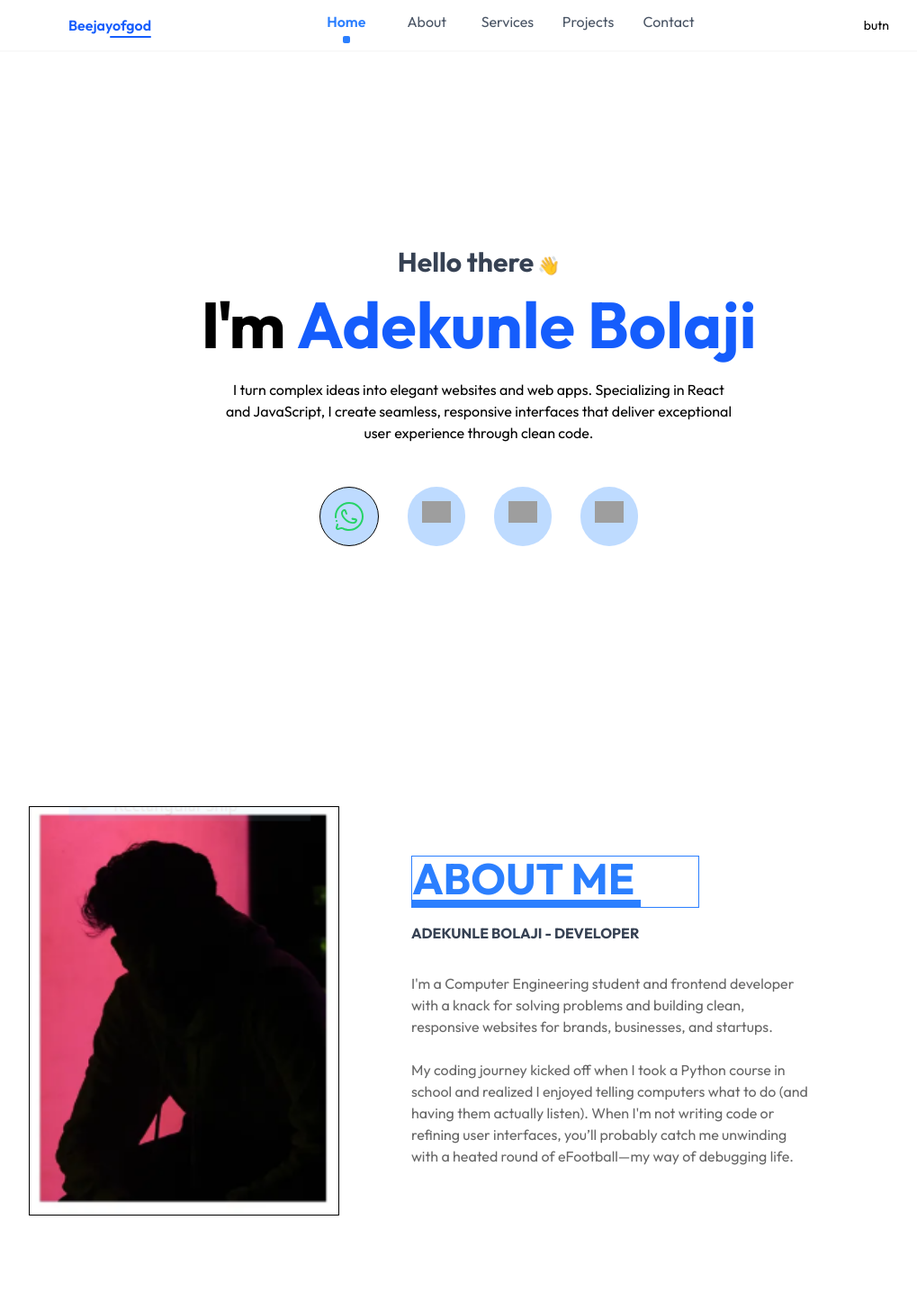
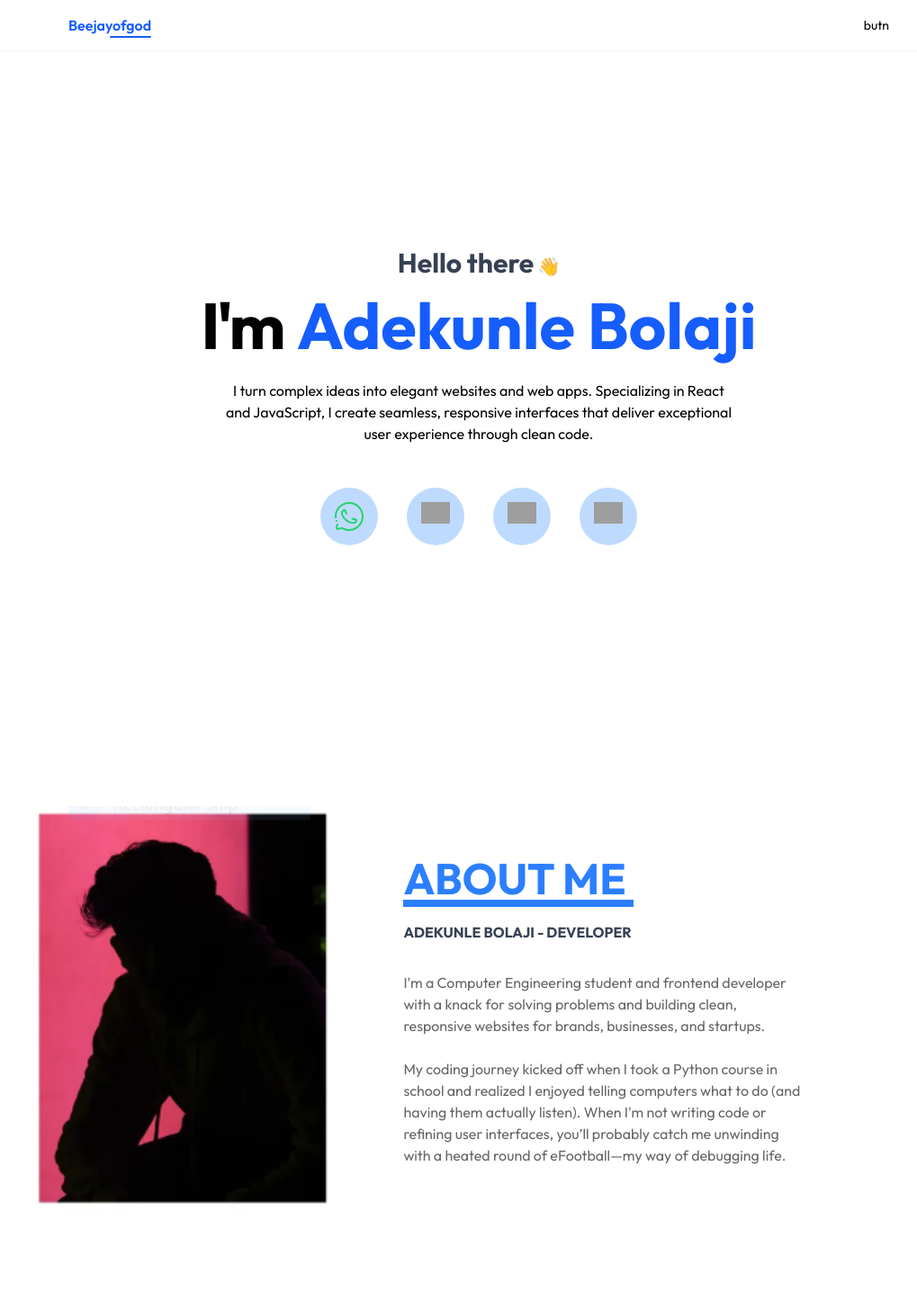
Before and after one commit to BEEJAYOFGOD/portfolio, a React (Vite) app: page / in a window 1280 px wide. Shown: the top 1446 px of the page at 90% size, without its empty margins (108-1127 px from the left). Built offline with nearby package versions, Linux system fonts and the light colour scheme; grey boxes are pictures that could not be loaded.

Commit message:
it's coming altogether

```diff
--- a/src/components/Navbar.jsx
+++ b/src/components/Navbar.jsx
@@ -1,27 +1,59 @@
 import { NavLink, Link } from "react-router-dom";
 import { useNavContext } from "../context/navContext";
+import { useEffect, useState } from "react";
+import { LucideCross } from "lucide-react";
 
 const Navbar = () => {
     const { handleClick, active, spin, Links } = useNavContext();
+    const [openNav, setOpenNav] = useState(false);
+
+    useEffect(() => {
+        if (openNav) {
+            document.body.classList.add(
+                "overflow-hidden",
+                "h-screen",
+                "fixed",
+                "w-full"
+            );
+        }
+    }, [openNav]);
 
     return (
         <>
-            <header className="hidden md:flex fixed top-0 border-gray-200 md:backdrop-blur-md  justify-between items-center px-46 w-full text-sm shadow-xs z-50">
+            <header className="flex fixed top-0 border-gray-200 md:backdrop-blur-md  justify-between items-center md:px-46 p-4 bg-white/90 w-full text-sm shadow-xs z-50">
                 <Link
-                    className="text-blue-600 text-base flex relative flex-col font-semibold after:content-[''] after:right-0 after:top-6 after:bottom-0 after:transition-all after:ease-in-out duration-[3s] after:w-1/2 after:absolute after:h-[2px] hover:after:w-full after:bg-blue-600 after:rounded-full"
+                    className="text-blue-600 text-base flex relative flex-col font-semibold after:content-[''] after:right-0 after:top-6 after:bottom-0 after:transition-all after:ease-in-out duration-[3s] after:w-1/2 after:absolute after:h-[2px] md:hover:after:w-full md:after:bg-blue-600 after:rounded-full"
                     to="/"
                 >
                     Beejayofgod
                 </Link>
 
-                <nav className="flex flex-col p-2">
-                    <ul className="flex py-1 [&>*]:flex-1 [&>*]:text-center capitalize w-md">
+                <nav
+                    className={`flex flex-col md:p-2 p-4 fixed md:static md:h-fit md:w-fit top-0 right-0 h-screen overflow-hidden  bg-white ${
+                        openNav ? "w-2/3" : "hidden"
+                    } `}
+                >
+                    <p
+                        onClick={() => {
+                            setOpenNav(!openNav);
+                            document.body.classList.remove(
+                                "overflow-hidden",
+                                "h-screen",
+                                "fixed",
+                                "w-full"
+                            );
+                        }}
+                        className="text-2xl text-right border transition pr-2"
+                    >
+                        +
+                    </p>
+                    <ul className="flex py-1 md:[&>*]:flex-1 [&>*]:text-center md:flex-row flex-col gap-4 items-start capitalize md:w-md w-full  ">
                         {Links.map((link, index) => (
                             <li
                                 key={index}
-                                className={`transition-colors ease-in-out text-base duration-700 hover:text-blue-400 cursor-pointer capitalize ${
+                                className={`transition-colors ease-in-out text-base w-full duration-700  hover:text-blue-400 cursor-pointer capitalize ${
                                     active === index
-                                        ? "text-blue-500 font-semibold"
+                                        ? "text-blue-500 font-semibold bg-gray-300 rounded-md p-3"
                                         : "text-gray-600"
                                 }`}
                             >
@@ -31,7 +63,7 @@ const Navbar = () => {
                                         e.preventDefault();
                                         handleClick(index, e);
                                     }}
-                                    className="w-full h-full focus:outline-none capitalize"
+                                    className="w-full md:inline flex justify-start h-full focus:outline-none capitalize "
                                     type="button"
                                 >
                                     {link.name}
@@ -40,7 +72,7 @@ const Navbar = () => {
                         ))}
                     </ul>
 
-                    <div className="flex w-full">
+                    <div className="md:flex hidden w-full ">
                         <div
                             style={{
                                 transform: `translateX(${active * 100}%)`,
@@ -48,14 +80,22 @@ const Navbar = () => {
                             className=" w-1/5 transition-all duration-[350ms] ease-in-out"
                         >
                             <div
-                                className={`h-2 rounded-xs w-2 mx-auto  bg-blue-500 ${
+                                className={`h-2 rounded-xs aspect-square mx-auto  bg-blue-500 ${
                                     spin ? "animate-spin duration-500" : ""
                                 }`}
                             />
                         </div>
                     </div>
                 </nav>
-                <button className="theme-switcher">butn</button>
+                <div>
+                    <button className="theme-switcher">butn</button>
+                    <button>
+                        <LucideCross
+                            onClick={() => setOpenNav(!openNav)}
+                            className="text-2xl md:hidden"
+                        />
+                    </button>
+                </div>
             </header>
         </>
     );
--- a/src/pages/Portfolio.jsx
+++ b/src/pages/Portfolio.jsx
@@ -17,9 +17,8 @@ const Portfolio = () => {
     useEffect(() => {
         const sections = document.querySelectorAll("[data-section]");
 
-        const isMobile = true;
-
-        console.log(sections);
+        // Detect if the screen is mobile using matchMedia
+        const isMobile = window.matchMedia("(max-width: 768px)").matches;
 
         const observer = new IntersectionObserver(
             (entries) => {
@@ -29,11 +28,13 @@ const Portfolio = () => {
                         const section =
                             entry.target.getAttribute("data-section");
 
-                        // history.pushState(
-                        //     null,
-                        //     "",
-                        //     `${section == "home" ? "/" : `#${section}`}`
-                        // );
+                        if (!isMobile) {
+                            history.pushState(
+                                null,
+                                "",
+                                `${section == "home" ? "/" : `#${section}`}`
+                            );
+                        }
 
                         let sectionIndex = Array.from(Links).findIndex(
                             (obj) => obj.name === section
@@ -82,7 +83,7 @@ const Portfolio = () => {
 
             <div className="md:w-[1000px] mx-auto  max-w-screen overflow-hidden">
                 <section
-                    className="relative flex items-center justify-center flex-col md:min-h-screen pt-36 md:py-0"
+                    className="relative flex items-center justify-center flex-col min-h-screen md:py-0"
                     id="home"
                     data-section="home"
                 >
@@ -95,7 +96,7 @@ const Portfolio = () => {
                         <span className="tracking-tighter  md:text-7xl flex text-4xl">
                             I'm
                         </span>
-                        <span className="role  ml-4  md:text-7xl flex text-4xl  relative   text-blue-600  after:absolute after:left-4 after:h-20 after:w-full after:border-l-3 after:border-blue-500 after:bg-white ">
+                        <span className="role  md:ml-4 ml-2  md:text-7xl flex text-4xl  relative   text-blue-600  after:absolute after:left-4 after:h-20 after:w-full after:border-l-3 after:border-blue-500 after:bg-white ">
                             {role}
                         </span>
                     </span>
@@ -107,10 +108,10 @@ const Portfolio = () => {
                         experience through clean code.
                     </p>
 
-                    <div className="flex gap-8 pt-12">
+                    <div className="flex md:gap-8 gap-4 md:pt-12 pt-28">
                         <a
                             href="https://wa.me/2348130639734"
-                            className="bg-blue-200 md:p-4 p-3 rounded-full hover:bg-blue-300/80 transition duration-300 hover:-translate-y-2 hover:transition-all hover:ease-in-out ease-in border"
+                            className="bg-blue-200 md:p-4 p-3 rounded-full hover:bg-blue-300/80 transition duration-300 hover:-translate-y-2 hover:transition-all hover:ease-in-out ease-in "
                         >
                             <img
                                 className="w-8 m-auto"
@@ -149,11 +150,15 @@ const Portfolio = () => {
                     data-section="about"
                     className="flex md:flex-row flex-col py-24 gap-12 "
                 >
-                    <div className="border">
-                        <img className="w-sm mx-auto" src={myPic} alt="" />
+                    <div className="">
+                        <img
+                            className="w-sm mx-auto hidden md:flex"
+                            src={myPic}
+                            alt=""
+                        />
                     </div>
-                    <div className="w-2xl my-auto px-8">
-                        <h2 className="text-blue-500 w-xs pb-2 md:text-5xl text-3xl relative font-bold  after:absolute after:bottom-0  after:left-0 after:content-['']  after:h-2 md:after:w-4/5 after:w-1/2 after:bg-blue-500  border">
+                    <div className="w-2xl my-auto px-6">
+                        <h2 className="text-blue-500 w-xs pb-2 md:text-5xl text-3xl relative font-bold  after:absolute after:bottom-0  after:left-0 after:content-['']  after:h-2 md:after:w-4/5 after:w-1/2 after:bg-blue-500 ">
                             ABOUT ME
                         </h2>
                         <p className=" font-bold mt-4 text-gray-700">
@@ -180,16 +185,16 @@ const Portfolio = () => {
                     id="services"
                     data-section="services"
                 >
-                    <div className="mb-16    border  ">
+                    <div className="mb-16      ">
                         <h2
                             // ref={af
-                            className={`md:text-5xl w-fit  text-3xl font-bold ml-8  border md:mx-auto md:text-center pb-2 relative tracking-wide text-blue-500 after:absolute after:bottom-0 after:left-0 after:content-['']   after:h-1 after:w-full hover:after:w-full after:duration-500 transition-all after:transition-all after:bg-blue-500 `}
+                            className={`md:text-5xl w-fit  text-3xl font-bold ml-8  md:mx-auto md:text-center pb-2 relative tracking-wide text-blue-500 after:absolute after:bottom-0 after:left-0 after:content-['']   after:h-2 after:w-full hover:after:w-full after:duration-500 transition-all after:transition-all after:bg-blue-500 `}
                         >
                             What I Offer
                         </h2>
                     </div>
 
-                    <div className=" md:grid md:grid-cols-3 md:gap-10 flex flex-col gap-6 px-8 md:px-0">
+                    <div className=" md:grid md:grid-cols-3 md:gap-10 flex flex-col gap-6 px-6 md:px-0">
                         <article className="service bg-gradient-to-b  from-blue-50 to-blue-300 p-8 rounded-2xl text-center hover:transform hover:scale-105 hover:rotate-1 transition-all duration-300 hover:duration-200 hover:shadow-md">
                             <div className="bg-blue-500 p-4 rounded-xl w-fit mx-auto mb-6">
                                 <Palette className="w-8 h-8 text-white" />
@@ -259,7 +264,7 @@ const Portfolio = () => {
 
                 <div
                     id="projects"
-                    className="px-8 md:px-0"
+                    className="px-6 md:px-0"
                     data-section="projects"
                 >
                     <h1 active className="text-4xl font-bold mb-4">
@@ -295,7 +300,7 @@ const Portfolio = () => {
                 </div>
                 <div
                     id="contact"
-                    className="px-8 md:px-0"
+                    className="px-6 md:px-0"
                     data-section="contact"
                 >
                     <h1 active className="text-4xl font-bold mb-4">
```
